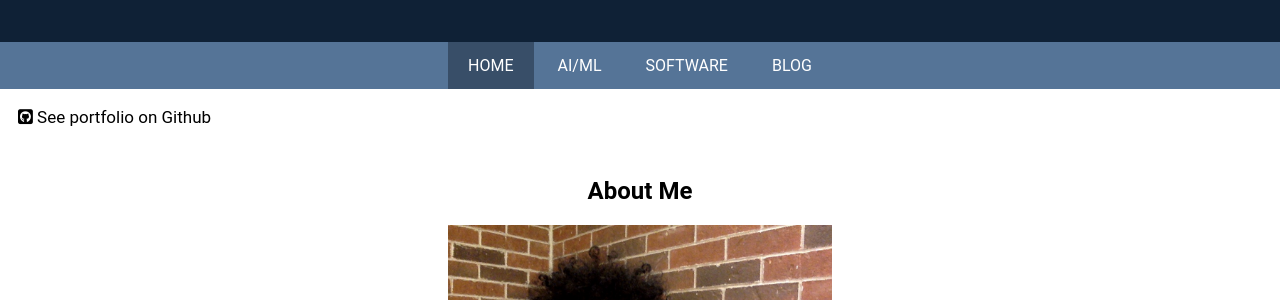
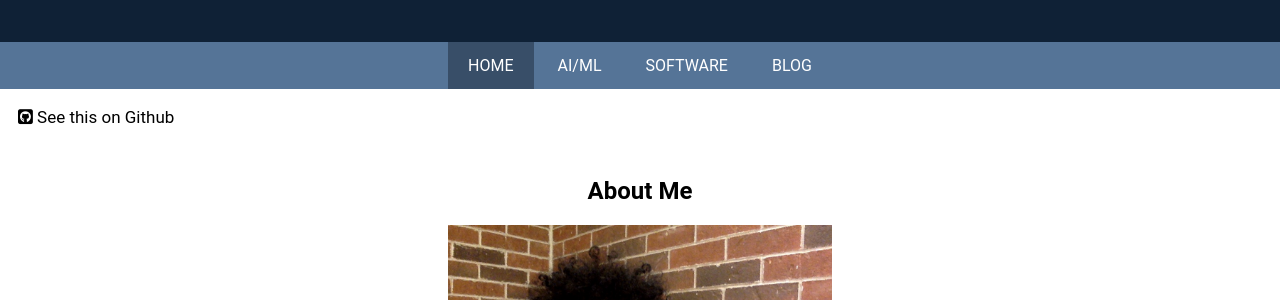
Before and after one commit to amanikiruga/amanikiruga.github.io, a Jekyll site: the page index.html, which Jekyll copies as it is, in a window 1280 px wide. Shown: the part 397-697 px from the top of the page. Built offline with Jekyll 4.4.1, drawn with Linux system fonts in a browser that asks for light colours; nearby versions of some CDN libraries.

Commit message:
Change wording of see this on github statement

```diff
--- a/index.html
+++ b/index.html
@@ -36,7 +36,7 @@
             <a
                 href="https://github.com/amanikiruga/amanikiruga.github.io/tree/gh-pages"
             >
-                <i class="fab fa-github-square"></i> See portfolio on Github</a
+                <i class="fab fa-github-square"></i> See this on Github</a
             >
         </div>
         <div id="bio-div">
```
